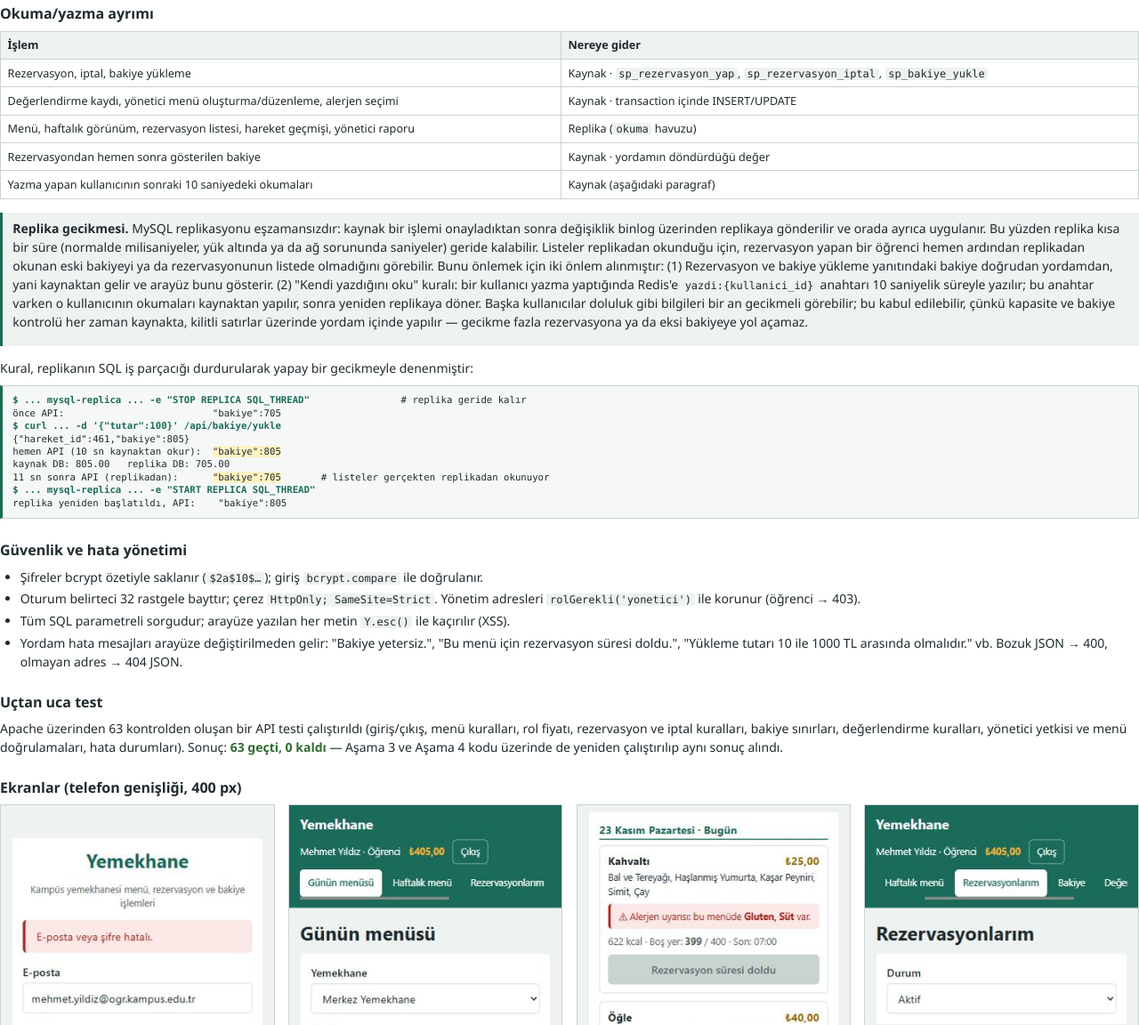
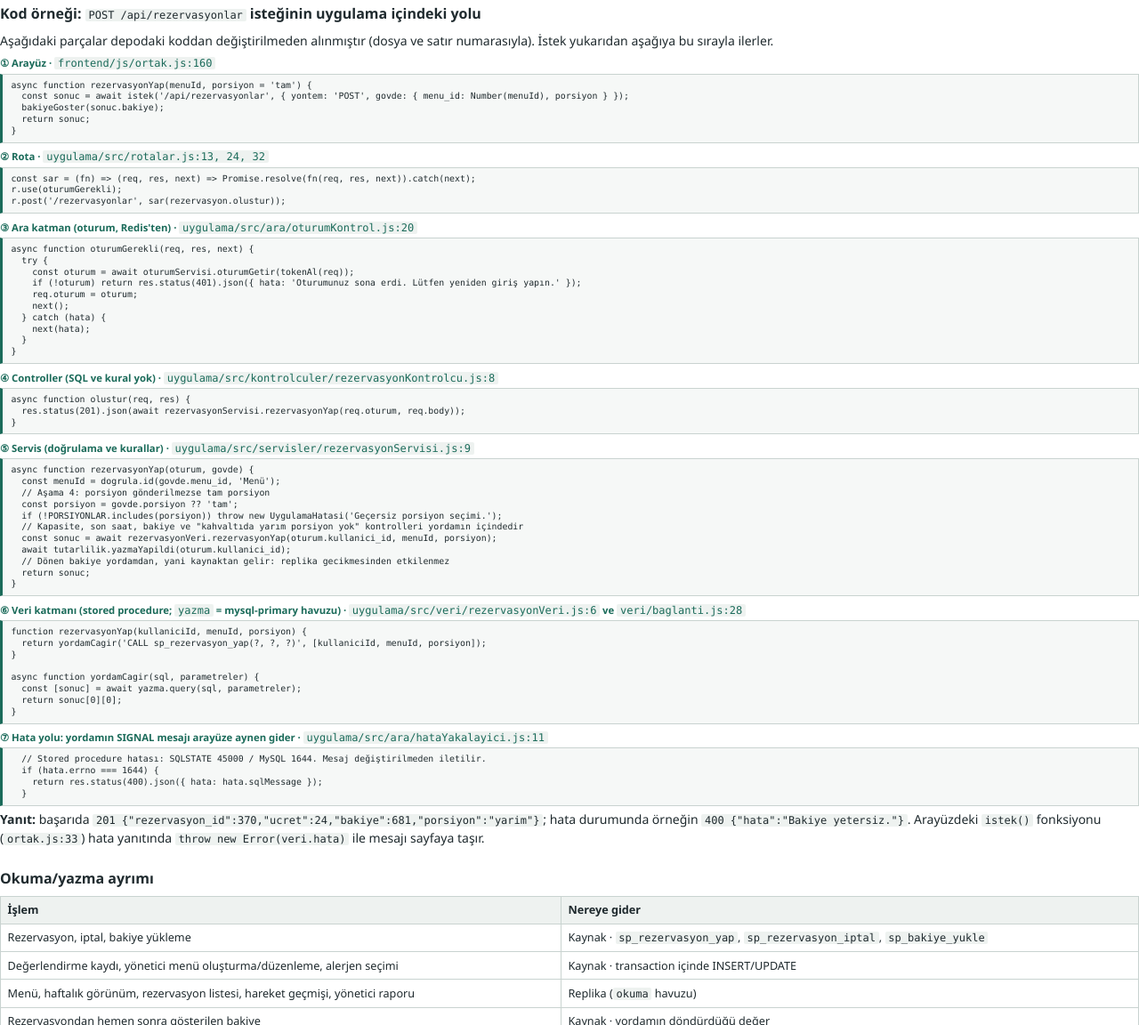
Before and after one commit to demir212/yemekhane-otomasyonu, a plain HTML site: page rapor/rapor.html in a window 1280 px wide. Shown: the part 3210-4362 px from the top of the page at 89% size. Drawn offline with Linux system fonts and the light colour scheme.

Commit message:
Rapor: istek yolunun gerçek kod parçalarıyla gösterimi (route → controller → servis → veri → yanıt)
Co-Authored-By: Claude Opus 5.5 <noreply@anthropic.com>

```diff
--- a/rapor/rapor.html
+++ b/rapor/rapor.html
@@ -23,6 +23,11 @@
   th, td { border: 1px solid var(--cizgi); padding: 1.5mm 2mm; text-align: left; vertical-align: top; }
   th { background: var(--zemin); }
   .bolum { break-before: page; }
+  .dosya { font-size: 9pt; font-weight: 600; color: var(--ana); margin: 3mm 0 1mm; break-after: avoid; }
+  .dosya + pre { margin-bottom: 2mm; }
+  .kod p { margin-bottom: 1.5mm; }
+  .kod .dosya { margin: 2mm 0 0.6mm; font-size: 8.5pt; }
+  .kod pre { font-size: 7.4pt; line-height: 1.3; padding: 1.6mm 2.5mm; margin-bottom: 1.2mm; }
   .not { border-left: 3px solid var(--ana); background: var(--zemin); padding: 2mm 3mm; margin: 0 0 3.5mm; }
   .ekranlar { display: grid; grid-template-columns: repeat(3, 1fr); gap: 4mm; margin: 0 0 4mm; }
   .ekranlar.dort { grid-template-columns: repeat(4, 1fr); }
@@ -184,6 +189,65 @@ HTTP 200</pre>
   <p><b>Okuma örneği:</b> <code>GET /api/menu</code> → <code>menuKontrolcu.gununMenusu</code> → <code>menuServisi.gununMenusu</code>: menü içeriği önce
      Redis'ten, yoksa <code>menuVeri.menuDetay(okuma, …)</code> ile replikadaki <code>v_menu_detay</code> görünümünden okunur; doluluk
      <code>v_menu_doluluk</code>'tan gelir; fiyat kullanıcının rolüne göre servis katmanında seçilir.</p>
+</section>
+
+<section class="bolum kod">
+  <h3>Kod örneği: <code>POST /api/rezervasyonlar</code> isteğinin uygulama içindeki yolu</h3>
+  <p>Aşağıdaki parçalar depodaki koddan değiştirilmeden alınmıştır (dosya ve satır numarasıyla). İstek yukarıdan aşağıya bu sırayla ilerler.</p>
+  <p class="dosya">① Arayüz · <code>frontend/js/ortak.js:160</code></p>
+  <pre>async function rezervasyonYap(menuId, porsiyon = 'tam') {
+  const sonuc = await istek('/api/rezervasyonlar', { yontem: 'POST', govde: { menu_id: Number(menuId), porsiyon } });
+  bakiyeGoster(sonuc.bakiye);
+  return sonuc;
+}</pre>
+  <p class="dosya">② Rota · <code>uygulama/src/rotalar.js:13, 24, 32</code></p>
+  <pre>const sar = (fn) => (req, res, next) => Promise.resolve(fn(req, res, next)).catch(next);
+r.use(oturumGerekli);
+r.post('/rezervasyonlar', sar(rezervasyon.olustur));</pre>
+  <p class="dosya">③ Ara katman (oturum, Redis'ten) · <code>uygulama/src/ara/oturumKontrol.js:20</code></p>
+  <pre>async function oturumGerekli(req, res, next) {
+  try {
+    const oturum = await oturumServisi.oturumGetir(tokenAl(req));
+    if (!oturum) return res.status(401).json({ hata: 'Oturumunuz sona erdi. Lütfen yeniden giriş yapın.' });
+    req.oturum = oturum;
+    next();
+  } catch (hata) {
+    next(hata);
+  }
+}</pre>
+  <p class="dosya">④ Controller (SQL ve kural yok) · <code>uygulama/src/kontrolculer/rezervasyonKontrolcu.js:8</code></p>
+  <pre>async function olustur(req, res) {
+  res.status(201).json(await rezervasyonServisi.rezervasyonYap(req.oturum, req.body));
+}</pre>
+  <p class="dosya">⑤ Servis (doğrulama ve kurallar) · <code>uygulama/src/servisler/rezervasyonServisi.js:9</code></p>
+  <pre>async function rezervasyonYap(oturum, govde) {
+  const menuId = dogrula.id(govde.menu_id, 'Menü');
+  // Aşama 4: porsiyon gönderilmezse tam porsiyon
+  const porsiyon = govde.porsiyon ?? 'tam';
+  if (!PORSIYONLAR.includes(porsiyon)) throw new UygulamaHatasi('Geçersiz porsiyon seçimi.');
+  // Kapasite, son saat, bakiye ve "kahvaltıda yarım porsiyon yok" kontrolleri yordamın içindedir
+  const sonuc = await rezervasyonVeri.rezervasyonYap(oturum.kullanici_id, menuId, porsiyon);
+  await tutarlilik.yazmaYapildi(oturum.kullanici_id);
+  // Dönen bakiye yordamdan, yani kaynaktan gelir: replika gecikmesinden etkilenmez
+  return sonuc;
+}</pre>
+  <p class="dosya">⑥ Veri katmanı (stored procedure; <code>yazma</code> = mysql-primary havuzu) · <code>uygulama/src/veri/rezervasyonVeri.js:6</code> ve <code>veri/baglanti.js:28</code></p>
+  <pre>function rezervasyonYap(kullaniciId, menuId, porsiyon) {
+  return yordamCagir('CALL sp_rezervasyon_yap(?, ?, ?)', [kullaniciId, menuId, porsiyon]);
+}
+
+async function yordamCagir(sql, parametreler) {
+  const [sonuc] = await yazma.query(sql, parametreler);
+  return sonuc[0][0];
+}</pre>
+  <p class="dosya">⑦ Hata yolu: yordamın SIGNAL mesajı arayüze aynen gider · <code>uygulama/src/ara/hataYakalayici.js:11</code></p>
+  <pre>  // Stored procedure hatası: SQLSTATE 45000 / MySQL 1644. Mesaj değiştirilmeden iletilir.
+  if (hata.errno === 1644) {
+    return res.status(400).json({ hata: hata.sqlMessage });
+  }</pre>
+  <p><b>Yanıt:</b> başarıda <code>201 {"rezervasyon_id":370,"ucret":24,"bakiye":681,"porsiyon":"yarim"}</code>; hata durumunda örneğin
+     <code>400 {"hata":"Bakiye yetersiz."}</code>. Arayüzdeki <code>istek()</code> fonksiyonu (<code>ortak.js:33</code>) hata yanıtında
+     <code>throw new Error(veri.hata)</code> ile mesajı sayfaya taşır.</p>
 </section>
 
 <section class="bolum">
```
Also changed, not shown: 1 other file.
